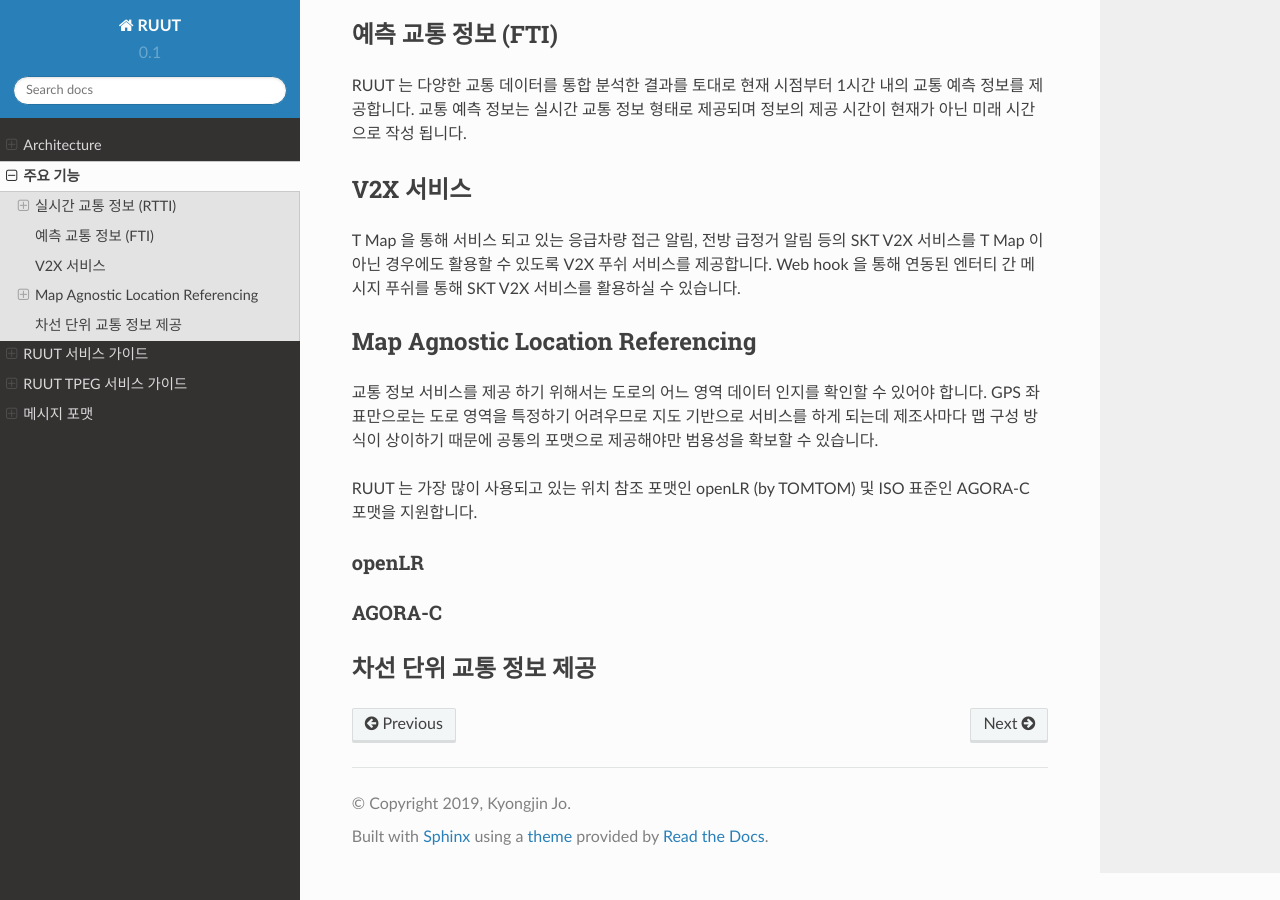
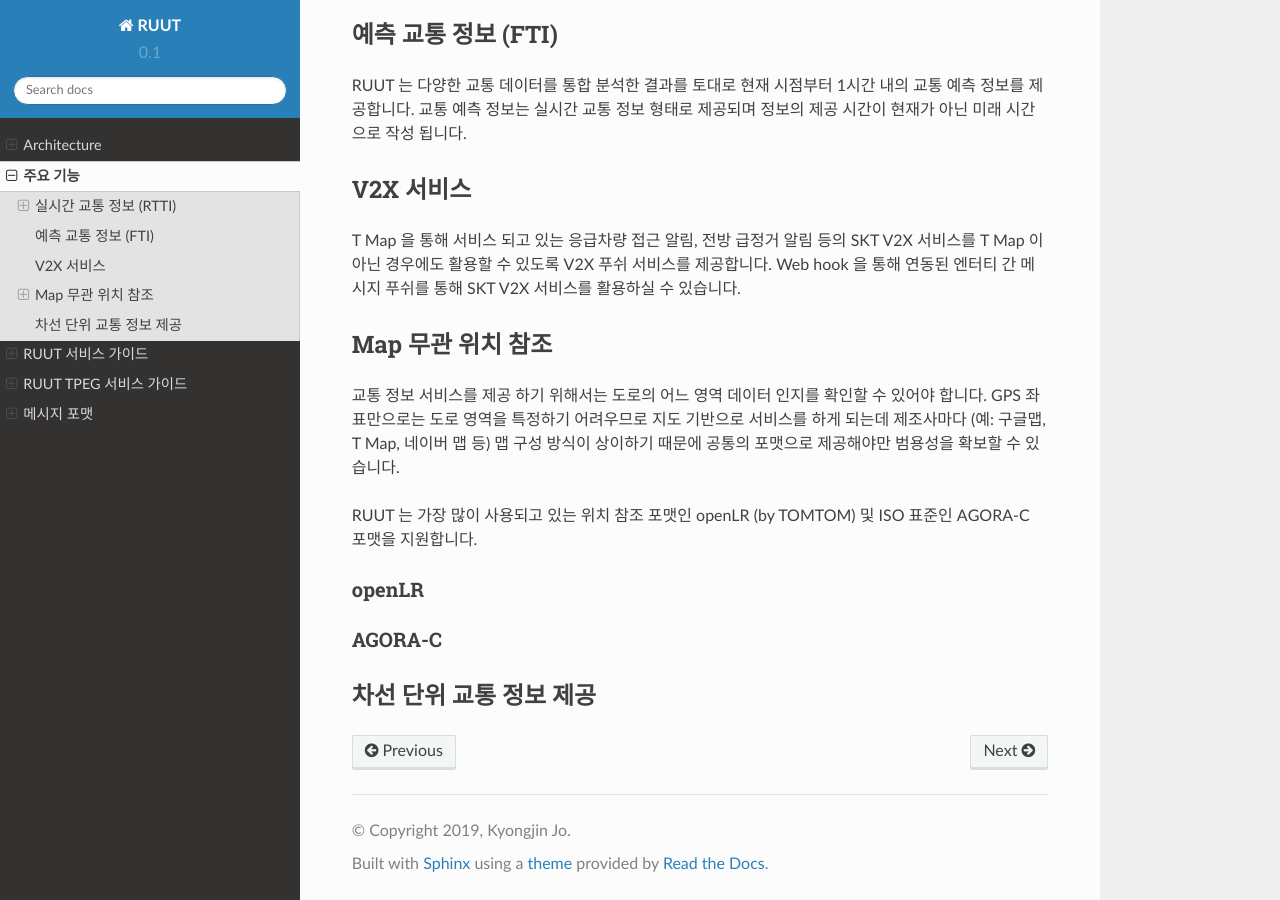
Before and after one commit to harudium/dyrods, a Sphinx documentation site: the page built from docs/source/functions.rst, in a window 1280 px wide and 900 px high, scrolled down 648 px. Built offline with Sphinx 7.4.7 and the Read the Docs theme 2.0.0, drawn with Linux system fonts in a browser that asks for light colours.

Commit message:
Update functions.rst

```diff
--- a/docs/source/functions.rst
+++ b/docs/source/functions.rst
@@ -22,9 +22,9 @@ V2X 서비스
 -------------
 T Map 을 통해 서비스 되고 있는 응급차량 접근 알림, 전방 급정거 알림 등의 SKT V2X 서비스를 T Map 이 아닌 경우에도 활용할 수 있도록 V2X 푸쉬 서비스를 제공합니다. Web hook 을 통해 연동된 엔터티 간 메시지 푸쉬를 통해 SKT V2X 서비스를 활용하실 수 있습니다.
 
-Map Agnostic Location Referencing
+Map 무관 위치 참조
 -------------
-교통 정보 서비스를 제공 하기 위해서는 도로의 어느 영역 데이터 인지를 확인할 수 있어야 합니다. GPS 좌표만으로는 도로 영역을 특정하기 어려우므로 지도 기반으로 서비스를 하게 되는데 제조사마다 맵 구성 방식이 상이하기 때문에 공통의 포맷으로 제공해야만 범용성을 확보할 수 있습니다.
+교통 정보 서비스를 제공 하기 위해서는 도로의 어느 영역 데이터 인지를 확인할 수 있어야 합니다. GPS 좌표만으로는 도로 영역을 특정하기 어려우므로 지도 기반으로 서비스를 하게 되는데 제조사마다 (예: 구글맵, T Map, 네이버 맵 등) 맵 구성 방식이 상이하기 때문에 공통의 포맷으로 제공해야만 범용성을 확보할 수 있습니다.
 
 RUUT 는 가장 많이 사용되고 있는 위치 참조 포맷인 openLR (by TOMTOM) 및 ISO 표준인 AGORA-C 포맷을 지원합니다.
 
```
